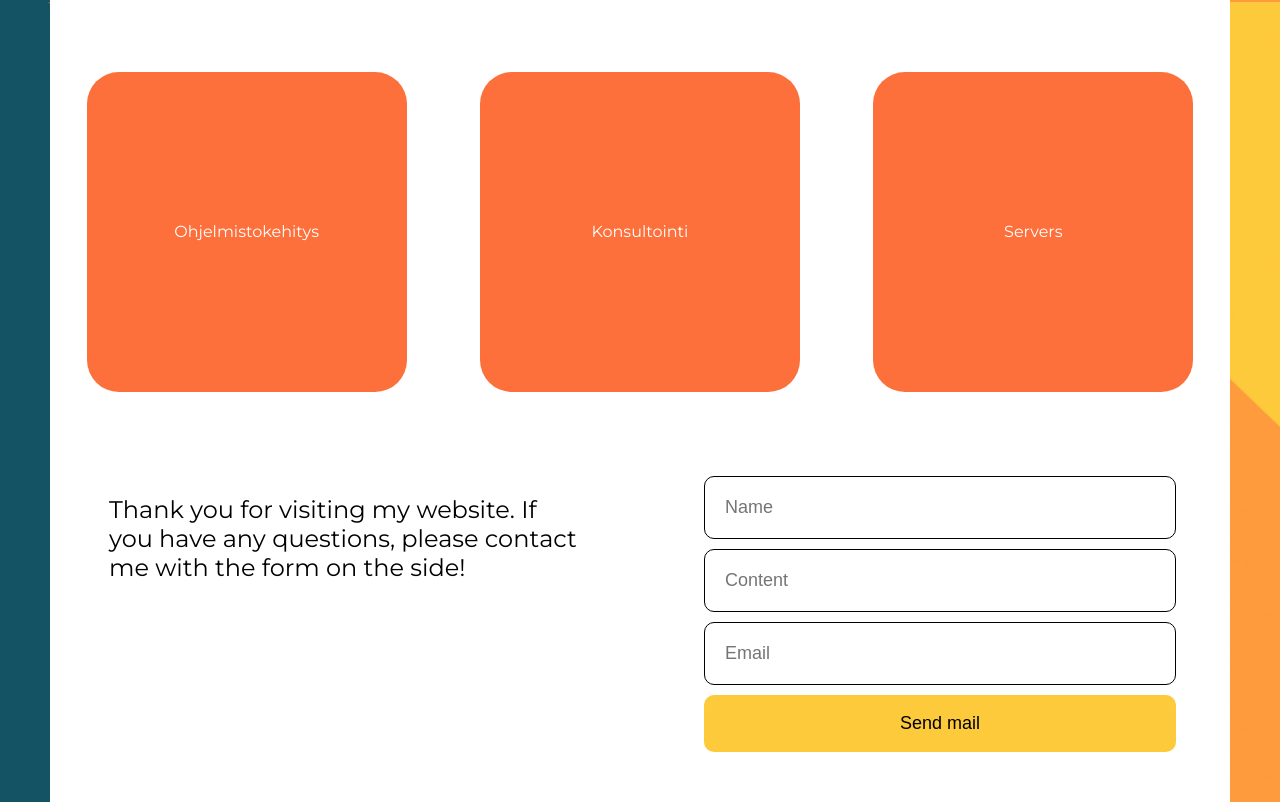
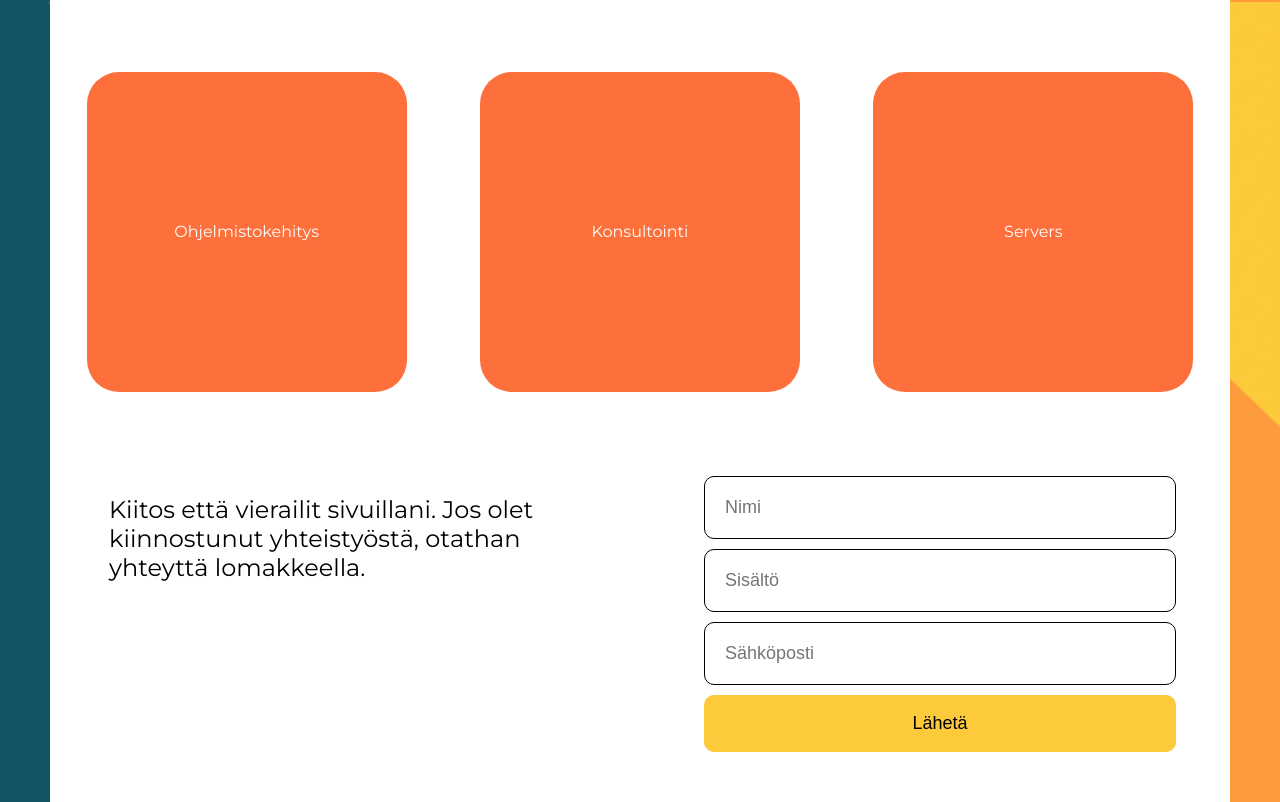
Before and after one commit to jviitamo/jubilant-octo-system, a Vue app: page / in a window 1280 px wide. Shown: the part 798-1600 px from the top of the page. Built offline with nearby package versions, Linux system fonts and the light colour scheme.

Commit message:
Improve localization

```diff
--- a/src/assets/accessLocalization.js
+++ b/src/assets/accessLocalization.js
@@ -1,11 +1,11 @@
 import en from "../assets/localization/en.json"
 import fi from "../assets/localization/fi.json"
 
-function getString(name, lang) {
+function getString(folder, name, lang) {
     if (lang == "fi") {
-        return fi[name]
+        return fi[folder][name] || "Ei määritelty"
     }
-    else return en[name]
+    else return en[folder][name] || "Not defined"
 }
 
 export default getString
--- a/src/assets/localization/en.json
+++ b/src/assets/localization/en.json
@@ -1,7 +1,18 @@
 {
-    "hello": "Hello!",
-    "description": "IEM MSc student majoring in product and innovation management. Interests in product development, software engineering and mathematical analysis. Passionate about using modern technologies and data to create better products. Aiming towards product management to create innovation, growth and direction for businesses.",
-    "cv": "My resume",
-    "software": "Software Development",
-    "consulting": "Consulting"
+    "header": {
+        "hello": "Hello!",
+        "description": "IEM MSc student majoring in product and innovation management. Interests in product development, software engineering and mathematical analysis. Passionate about using modern technologies and data to create better products. Aiming towards product management to create innovation, growth and direction for businesses.",
+        "cv": "My resume"
+    },
+    "content": {
+        "software": "Software Development",
+        "consulting": "Consulting"
+    },
+    "footer": {
+        "goodbye-text": "Thank you for visiting my website. If you have any questions, please contact me with the form on the side!",
+        "name": "name",
+        "content": "content",
+        "email": "email",
+        "sendmail": "Send mail"
+    }
 }
--- a/src/assets/localization/fi.json
+++ b/src/assets/localization/fi.json
@@ -1,7 +1,18 @@
 {
-    "hello": "Hei!",
-    "description": "Olen tuotantotalouden maisteripoiskelija Aalto-yliopistosta. Opiskelen pääaineessa Product and Innovation Management, ja tarkoitukseni on suunnata kohti tuotejohtamisen työtehtäviä. Pidän sekä tekniikasta että taloudesta, ja intohimoni on käyttää erilaisia työkaluja luodakseni arvoa asiakkaille.",
-    "cv": "Ansioluetteloni",
-    "software": "Ohjelmistokehitys",
-    "consulting": "Konsultointi"
+    "header": {
+        "hello": "Hei!",
+        "description": "Olen tuotantotalouden maisteripoiskelija Aalto-yliopistosta. Opiskelen pääaineessa Product and Innovation Management, ja tarkoitukseni on suunnata kohti tuotejohtamisen työtehtäviä. Pidän sekä tekniikasta että taloudesta, ja intohimoni on käyttää erilaisia työkaluja luodakseni arvoa asiakkaille.",
+        "cv": "Ansioluetteloni"
+    },
+    "content": {
+        "software": "Ohjelmistokehitys",
+        "consulting": "Konsultointi"
+    },
+    "footer": {
+        "goodbye-text": "Kiitos että vierailit sivuillani. Jos olet kiinnostunut yhteistyöstä, otathan yhteyttä lomakkeella.",
+        "name": "Nimi",
+        "content": "Sisältö",
+        "email": "Sähköposti",
+        "sendmail": "Lähetä"
+    }
 }
--- a/src/components/Competences.vue
+++ b/src/components/Competences.vue
@@ -2,7 +2,7 @@
  <div class="navcontainer">
      <div class="competences-container">
         <section class="competences">
-            <CompetenceBall :msg="a('software', lang)">
+            <CompetenceBall :msg="a('content', 'software', lang)">
                 <div class="ballcontent">
                     <div class="description-text">
                         <p>I have been studying information networks, which is heavily focused around software development. In addition, my own interests have been moving myself towards programming.</p>
@@ -18,7 +18,7 @@
                     </div>
                 </div>
             </CompetenceBall>
-            <CompetenceBall :msg="a('consulting', lang)">
+            <CompetenceBall :msg="a('content', 'consulting', lang)">
                 <div class="ballcontent">
                     <div class="description-text">
                         <p>I have been studying information networks, which is heavily focused around software development. In addition, my own interests have been moving myself towards programming.</p>
@@ -51,7 +51,7 @@
                 </div>
             </CompetenceBall>
         </section>
-        <FooterContainer />
+        <FooterContainer :lang="lang"/>
      </div>
  </div>
 </template>
--- a/src/components/FooterContainer.vue
+++ b/src/components/FooterContainer.vue
@@ -1,13 +1,13 @@
 <template>
     <section class="footer">
         <div class="goodbye-text">
-            <p>Thank you for visiting my website. If you have any questions, please contact me with the form on the side!</p>
+            <p>{{ a('footer', 'goodbye-text', lang) }}</p>
         </div>
         <form>
-            <input type="text" v-model="name" placeholder="Name"><br>
-            <input type="text" v-model="content" placeholder="Content"><br>
-            <input type="text" v-model="email" placeholder="Email">
-            <button @click.prevent="sendMail(this.name, this.content, this.email)">Send mail</button>
+            <input type="text" v-model="name" :placeholder="a('footer', 'name', lang)"><br>
+            <input type="text" v-model="content" :placeholder="a('footer', 'content', lang)"><br>
+            <input type="text" v-model="email" :placeholder="a('footer', 'email', lang)">
+            <button @click.prevent="sendMail(this.name, this.content, this.email)">{{ a('footer', 'sendmail', lang) }}</button>
             <p>{{ this.showMessage }}</p>
         </form>
     </section>
@@ -15,6 +15,7 @@
 
 <script>
 import axios from 'axios'
+import a from "../assets/accessLocalization"
 
 /* eslint-disable */
 export default {
@@ -28,7 +29,7 @@ export default {
     }
   },
   props: {
-    msg: String
+    lang: String
   },
   methods: {
     sendMail(name, content, email) {
@@ -58,7 +59,8 @@ export default {
     setTimeout(() => {
         this.showMessage = ""
     }, 5000);
-    }
+    },
+    a
   }
 }
 
--- a/src/components/Header.vue
+++ b/src/components/Header.vue
@@ -6,10 +6,10 @@
         <div @click="$emit('changeLanguage', 'en')" :style="[lang === 'en' ? 'text-decoration: underline' : '']">EN</div>
     </div>
      <div class="welcome-text">
-        <p>{{ a("hello", lang) }}</p>
+        <p>{{ a("header", "hello", lang) }}</p>
      </div>
      <div class="navcontent">
-        <div class="description">{{ a("description", lang) }}</div>
+        <div class="description">{{ a("header", "description", lang) }}</div>
         <div class="links-container">
             <div class="images-container">
                 <a href="https://www.linkedin.com/in/juhana-viitamo/" target="a_blank"><img src="../assets/github.png" /></a>
@@ -18,7 +18,7 @@
             </div>
             <div class="cv-link">
                 <a href="resume.pdf" download>
-                    <p>{{ a("cv", lang) }}</p>
+                    <p>{{ a("header", "cv", lang) }}</p>
                 </a>
             </div>
         </div>
```
